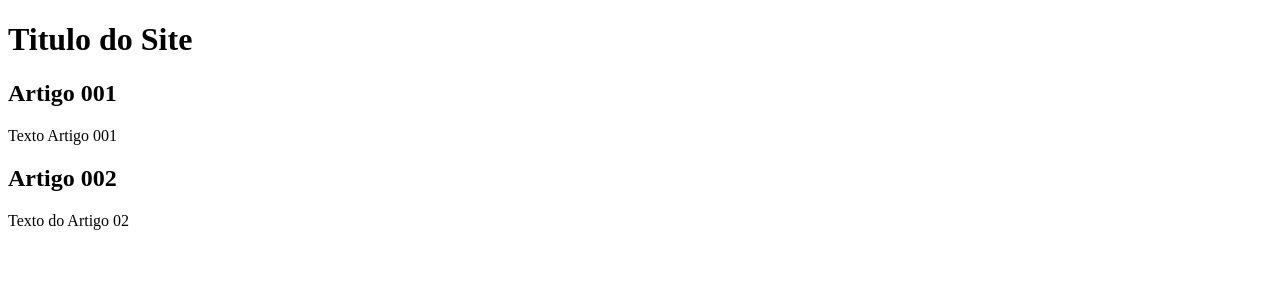
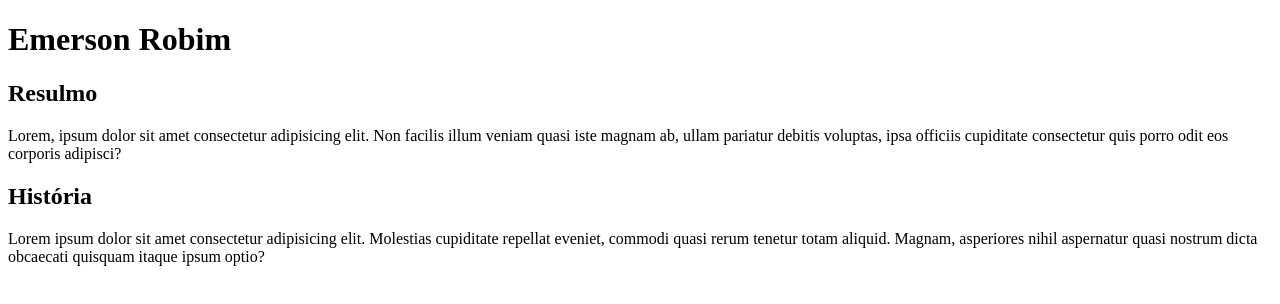
Before and after one commit to Emerson0694/Projeto-Site, a plain HTML site: page index.html in a window 1280 px wide. Drawn offline with Linux system fonts and the light colour scheme.

Commit message:
Começo do Artigo

```diff
--- a/index.html
+++ b/index.html
@@ -1,35 +1,42 @@
 <!DOCTYPE html>
 <html lang="pt-br">
+
 <head>
     <meta charset="UTF-8">
     <meta http-equiv="X-UA-Compatible" content="IE=edge">
     <meta name="viewport" content="width=device-width, initial-scale=1.0">
     <title>Document</title>
 </head>
+
 <body>
     <main>
         <header>
             <h1>
-        Titulo do Site
+                Emerson Robim
             </h1>
             <article>
                 <h2>
-            Artigo 001
+                    Resulmo
                 </h2>
                 <p>
-            Texto Artigo 001
+                    Lorem, ipsum dolor sit amet consectetur adipisicing elit. Non facilis illum veniam quasi iste magnam
+                    ab, ullam pariatur debitis voluptas, ipsa officiis cupiditate consectetur quis porro odit eos
+                    corporis adipisci?
                 </p>
             </article>
             <article>
                 <h2>
-            Artigo 002
+                    História
                 </h2>
                 <p>
-           Texto do Artigo 02
+                    Lorem ipsum dolor sit amet consectetur adipisicing elit. Molestias cupiditate repellat eveniet,
+                    commodi quasi rerum tenetur totam aliquid. Magnam, asperiores nihil aspernatur quasi nostrum dicta
+                    obcaecati quisquam itaque ipsum optio?
                 </p>
             </article>
         </header>
 
     </main>
 </body>
+
 </html>
```
Lines whose indentation alone changed are shown as unchanged.
